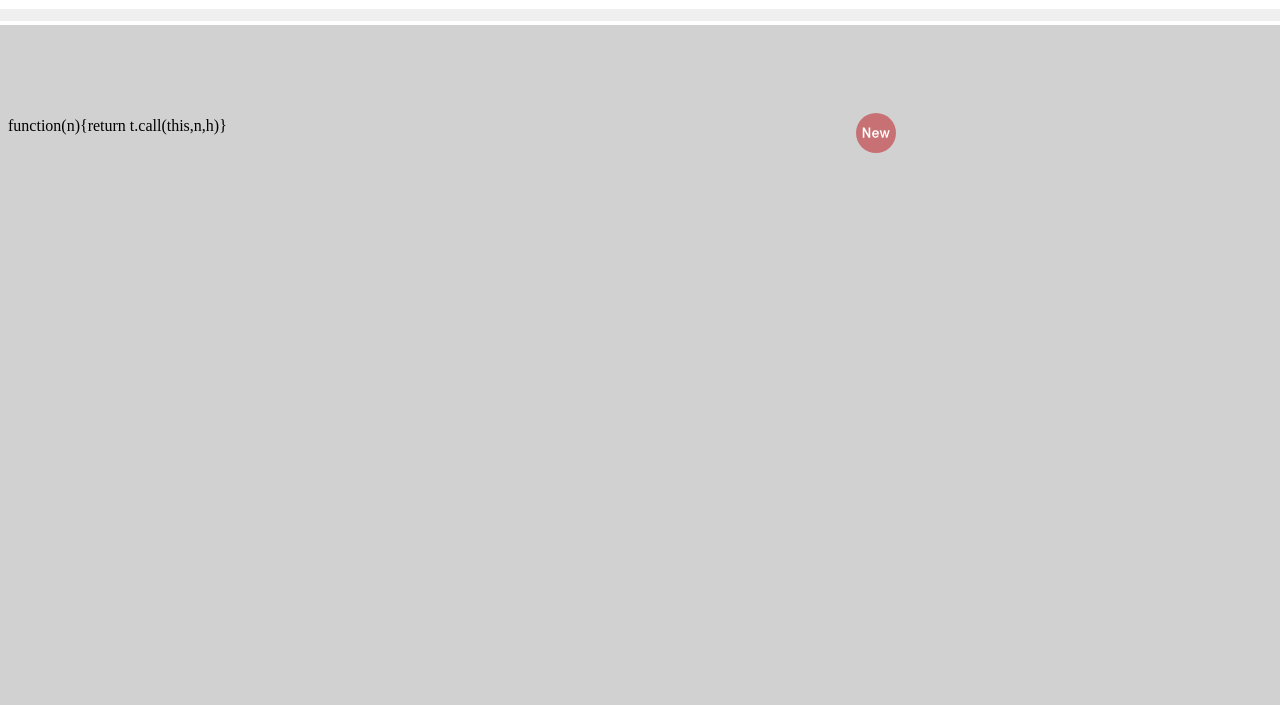
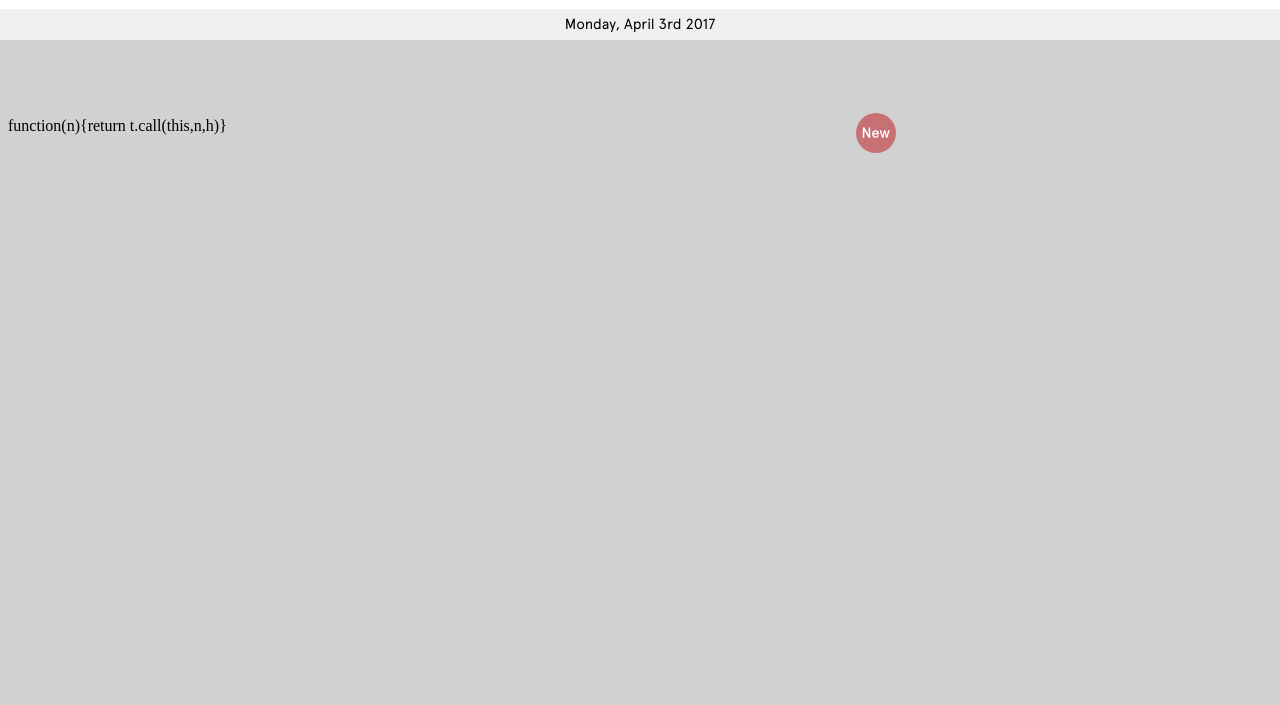
Before and after one commit to hgreenfield/hgreenfield.github.io, a plain HTML site: page index.html in a window 1280 px wide. Shown: the part 95-800 px from the top of the page. Drawn offline with nearby package versions, Linux system fonts and the light colour scheme.

```diff
--- a/index.html
+++ b/index.html
@@ -13,7 +13,7 @@
         </div>
       <h2 class="centered-text">
         <span id="letterCount" class="letter-count"></span>
-        <span id="date"></span>
+        <span id="date">Monday, April 3rd 2017</span>
       </h2>
   </header>
   <div class="refresh">
```
Also changed, not shown: about.html (+3 -3 lines).
